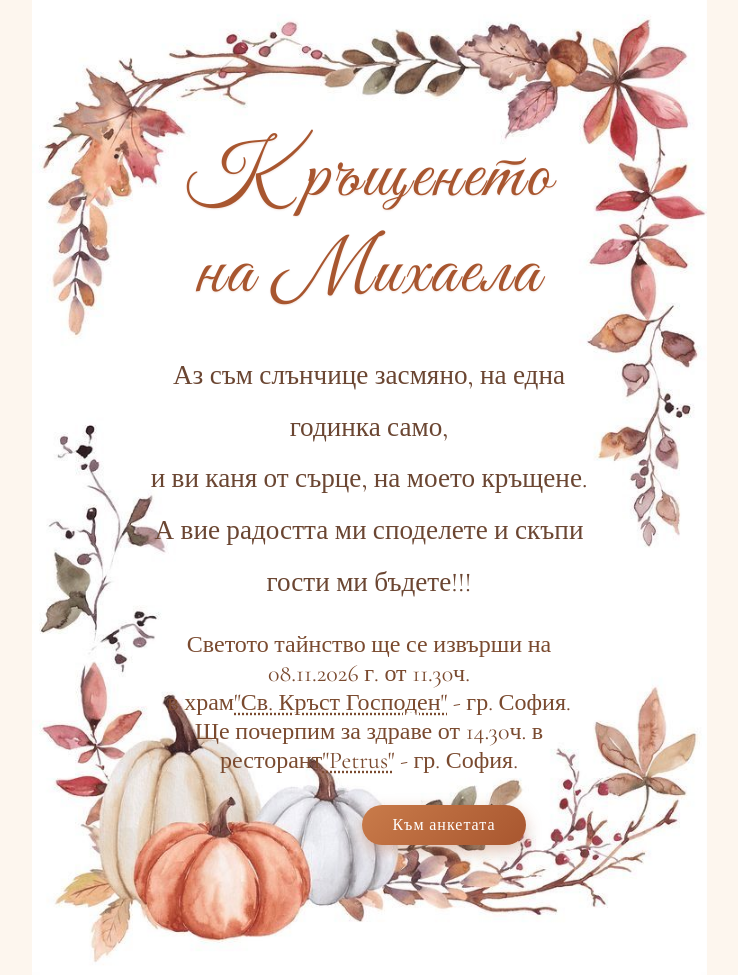
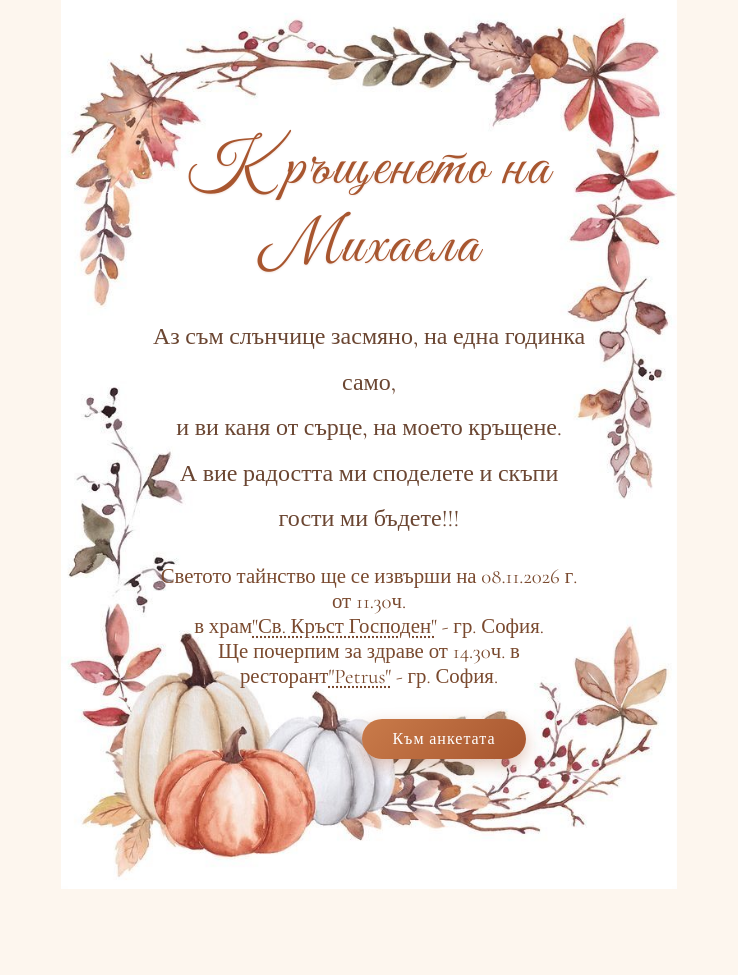
Before and after one commit to AndonGGeorgiev/invitation, a plain HTML site: page index.html in a window 1280 px wide. Shown: the whole page, without its empty margins (271-1009 px from the left). After the commit the page ends 889 px from the top, so only its background shows below. Drawn offline with nearby package versions, Linux system fonts and the light colour scheme.

Commit message:
Update index.html

```diff
--- a/index.html
+++ b/index.html
@@ -42,7 +42,7 @@
 
   h1 {
     font-family: 'Great Vibes', cursive;
-    font-size: 4.8rem;
+    font-size: 3.9rem;
     font-weight: 400;
     color: #a8562f;
     letter-spacing: 2px;
@@ -51,7 +51,7 @@
   }
 
   p {
-    font-size: 1.70rem;
+    font-size: 1.50rem;
     line-height: 1.9;
     color: #6b4632;
     margin-bottom: 10px;
@@ -59,7 +59,7 @@
 
   .details {
     margin-top: 22px;
-    font-size: 1.50rem;
+    font-size: 1.30rem;
     color: #7a4a2f;
   }
 
```
